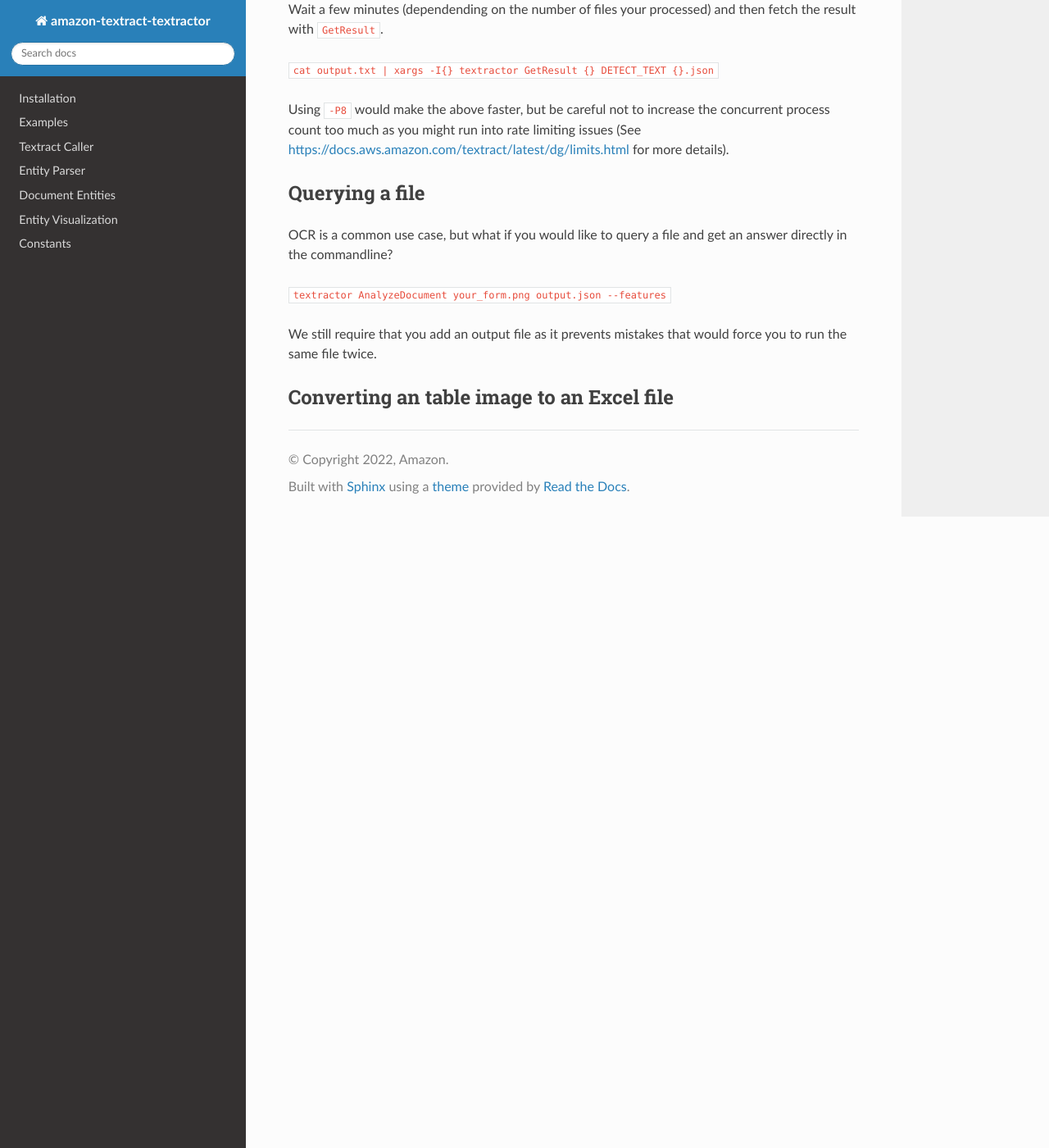
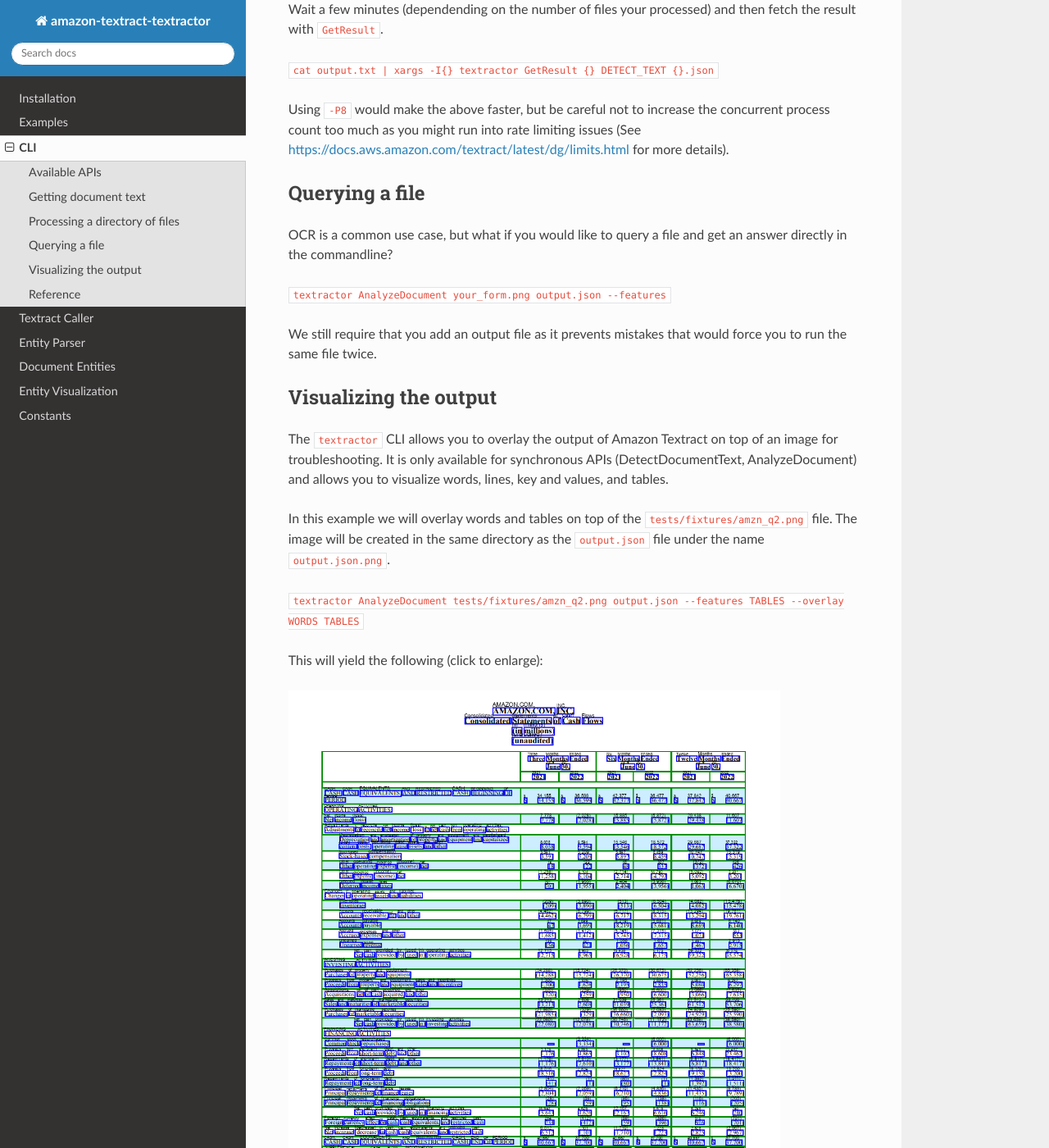
Before and after one commit to aws-samples/amazon-textract-textractor, a Sphinx documentation site: the page built from docs/source/commandline.rst, in a window 1280 px wide and 1400 px high, scrolled down 1466 px. Shown: the whole window at 82% size. Built offline with Sphinx 7.4.7 and the Read the Docs theme 2.0.0, drawn with Linux system fonts in a browser that asks for light colours; pages that are not in the unit, such as notebooks, are missing from menus; some of the changed text lies outside the part shown.

Commit message:
Add CLI documentation

```diff
--- a/docs/source/commandline.rst
+++ b/docs/source/commandline.rst
@@ -64,6 +64,32 @@
 We still require that you add an output file as it prevents mistakes that would force you to run the same file twice.
 
 
+Visualizing the output
+______________________
 
-Converting an table image to an Excel file
-__________________________________________
+The :code:`textractor` CLI allows you to overlay the output of Amazon Textract on top of an image for troubleshooting. It is only available for synchronous APIs (DetectDocumentText, AnalyzeDocument) and allows you to visualize words, lines, key and values, and tables.
+
+In this example we will overlay words and tables on top of the :code:`tests/fixtures/amzn_q2.png` file. The image will be created in the same directory as the :code:`output.json` file under the name :code:`output.json.png`.
+
+:code:`textractor AnalyzeDocument tests/fixtures/amzn_q2.png output.json --features TABLES --overlay WORDS TABLES`
+
+This will yield the following (click to enlarge):
+
+.. image:: overlayer.png
+  :width: 600
+  :alt: Overlayer output
+
+This document has a lot of small words, making it difficult to read. You can add :code:`--font-size-ratio` to the command to increase the font size.
+
+:code:`textractor AnalyzeDocument tests/fixtures/amzn_q2.png output.json --features TABLES --overlay WORDS TABLES --font-size-ratio 1.0` (default it 0.75)
+
+.. image:: overlayer_bigger.png
+  :width: 600
+  :alt: Overlayer output bigger
+
+Reference
+_________
+
+.. argparse::
+   :ref: textractor.cli.cli._build_parser
+   :prog: textractor
--- a/docs/source/conf.py
+++ b/docs/source/conf.py
@@ -34,6 +34,7 @@
 extensions = [
     "sphinx.ext.autodoc",
     "nbsphinx",
+    "sphinxarg.ext",
 ]
 
 # Add any paths that contain templates here, relative to this directory.
--- a/docs/source/index.rst
+++ b/docs/source/index.rst
@@ -54,6 +54,7 @@
 
    installation
    examples
+   commandline
 
 API Reference
 =============
--- a/setup.py
+++ b/setup.py
@@ -16,7 +16,7 @@
 setup(
     # include data files
     name="amazon-textract-textractor",
-    version="1.0.9",
+    version="1.0.10",
     license="Apache 2.0",
     description="A package to use AWS Textract services.",
     long_description=long_description,
```
Also changed, not shown: docs/source/modules.rst (deleted, +0 -7 lines), requirements.txt (+3 -5 lines), docs/source/overlayer.png (added), docs/source/overlayer_bigger.png (added), 7 other files.
